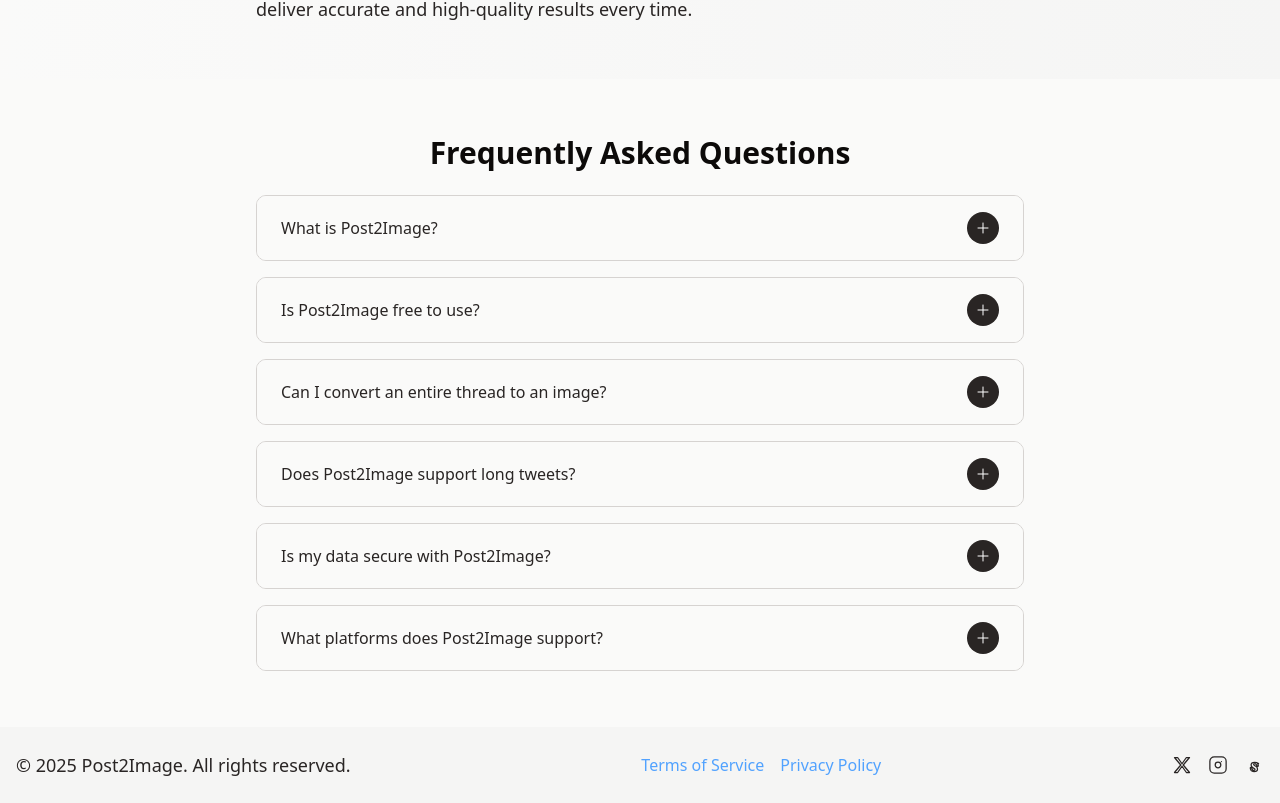
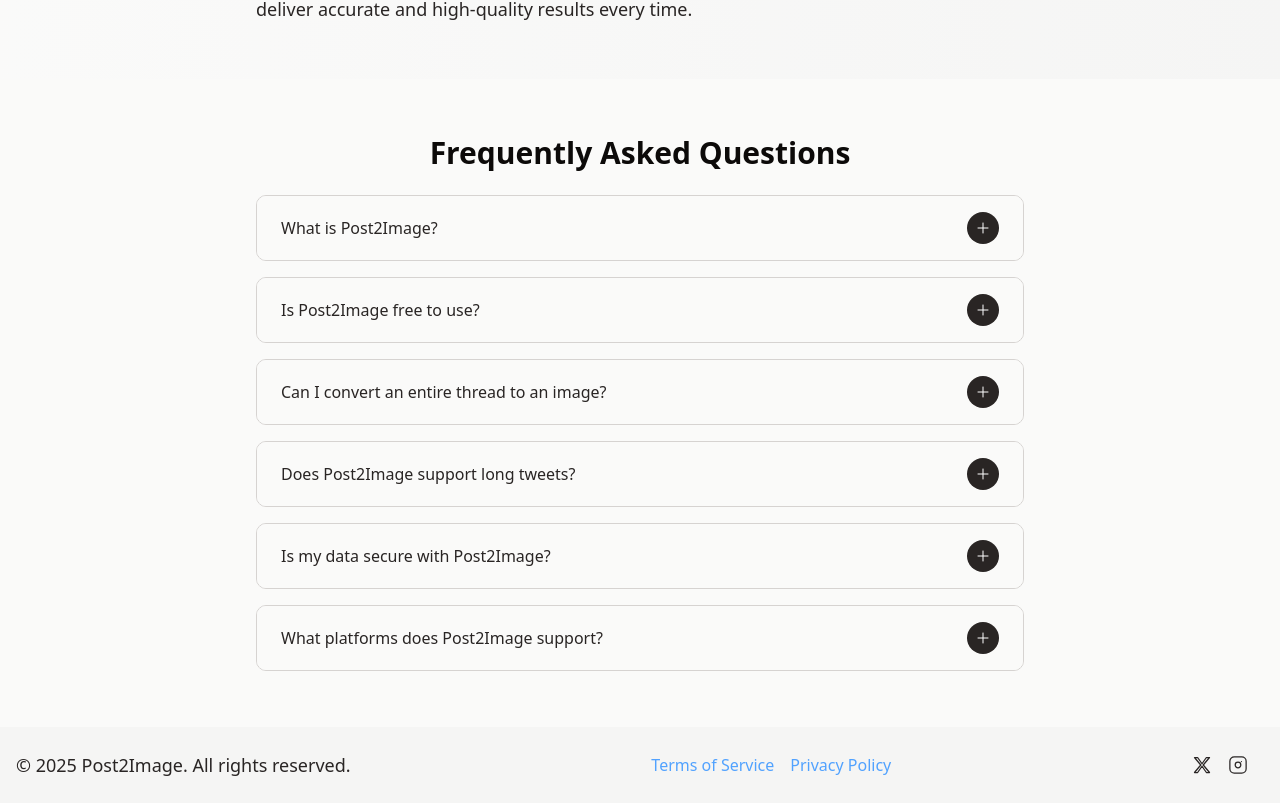
Before and after one commit to EmmanuelOta/post2image, a Next.js app: page / in a window 1280 px wide. Shown: the part 2349-3152 px from the top of the page. Built offline with nearby package versions, Linux system fonts and the light colour scheme.

Commit message:
Adding Minor UI Changes-20

```diff
--- a/app/layout.tsx
+++ b/app/layout.tsx
@@ -28,9 +28,10 @@
 			<body
 				className={`${geistSans.variable} ${geistMono.variable} antialiased`}
 			>
-				{children}
+			  <div className="min-h-screen">{children}</div>
+			  <Footer />
 			</body>
-			<Footer />
+
 		</html>
   );
 }
--- a/components/Footer.tsx
+++ b/components/Footer.tsx
@@ -89,16 +89,13 @@
 					>
 						<svg
 							xmlns="http://www.w3.org/2000/svg"
+							viewBox="0 0 120 120"
+							clas
 							fill="none"
-							viewBox="0 0 24 24"
-							strokeWidth={1.5}
-							stroke="currentColor"
-							className="w-5 h-5"
 						>
 							<path
-								strokeLinecap="round"
-								strokeLinejoin="round"
-								d="M17.472 10.222c-1.412-.982-3.03-1.472-4.722-1.472-2.5 0-4.25 1.25-4.25 3.25 0 1.472.722 2.472 2.472 3.472 1.222.694 2.25 1.028 2.25 1.778 0 .694-.472 1.222-1.472 1.222-.944 0-1.472-.472-1.944-1.472-.472-1-.694-2.028-1.472-2.028-.472 0-.778.25-.778.722 0 .944.472 2.028.944 2.778.944 1.222 2.222 1.472 3.472 1.472 2.472 0 4.25-1.25 4.25-3.25 0-1.472-.722-2.472-2.472-3.472-1.222-.694-2.25-1.028-2.25-1.778 0-.694.472-1.222 1.472-1.222.944 0 1.472.472 1.944 1.472.472 1 .694 2.028 1.472 2.028.472 0 .778-.25.778-.722 0-.944-.472-2.028-.944-2.778Z"
+								fill="black"
+								d="M60 0C26.862 0 0 26.862 0 60s26.862 60 60 60 60-26.862 60-60S93.138 0 60 0zm-.232 100c-12.535 0-22.736-10.2-22.736-22.736 0-11.08 8.655-20.14 19.653-21.12 1.252-.111 2.504-.184 3.755-.23v-1.932c0-3.253-.855-5.68-2.58-7.245-1.633-1.476-4.09-2.236-7.328-2.236-5.718 0-11.552 2.09-15.957 5.72l-3.938-6.02c5.276-4.205 12.46-6.79 19.895-6.79 5.19 0 9.302 1.346 12.25 4.016 3.003 2.723 4.563 6.73 4.563 11.922v24.315c0 4.446 2.114 6.724 5.016 6.724 2.683 0 5.19-1.703 7.328-4.978l5.56 4.853c-3.65 5.568-8.736 8.608-14.245 8.608-6.725 0-11.557-3.815-13.445-9.33-3.17 5.096-8.28 8.192-14.064 8.192z"
 							/>
 						</svg>
 					</a>
```
